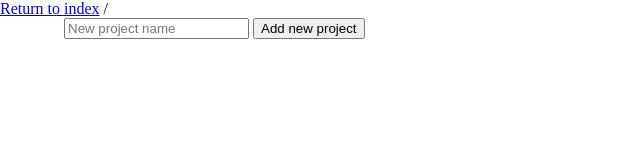
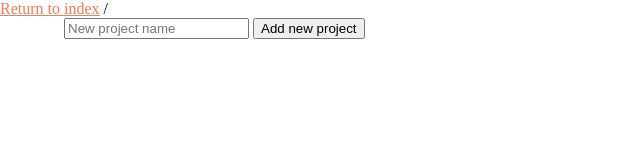
Before and after one commit to 102/cloaked-ninja, a plain HTML site: page static/index.html in a window 1280 px wide. Shown: the whole page, without its empty margins (0-640 px from the left). Drawn offline with Linux system fonts and the light colour scheme; no server answers.

Commit message:
Change links style

```diff
--- a/static/style.css
+++ b/static/style.css
@@ -21,6 +21,9 @@ a:visited {
   text-decoration: none;
 }
 
+a, a:visited, a:active {
+  color: #ff7755;
+}
 textarea {
   min-width: 400px;
   min-height: 400px;
```
